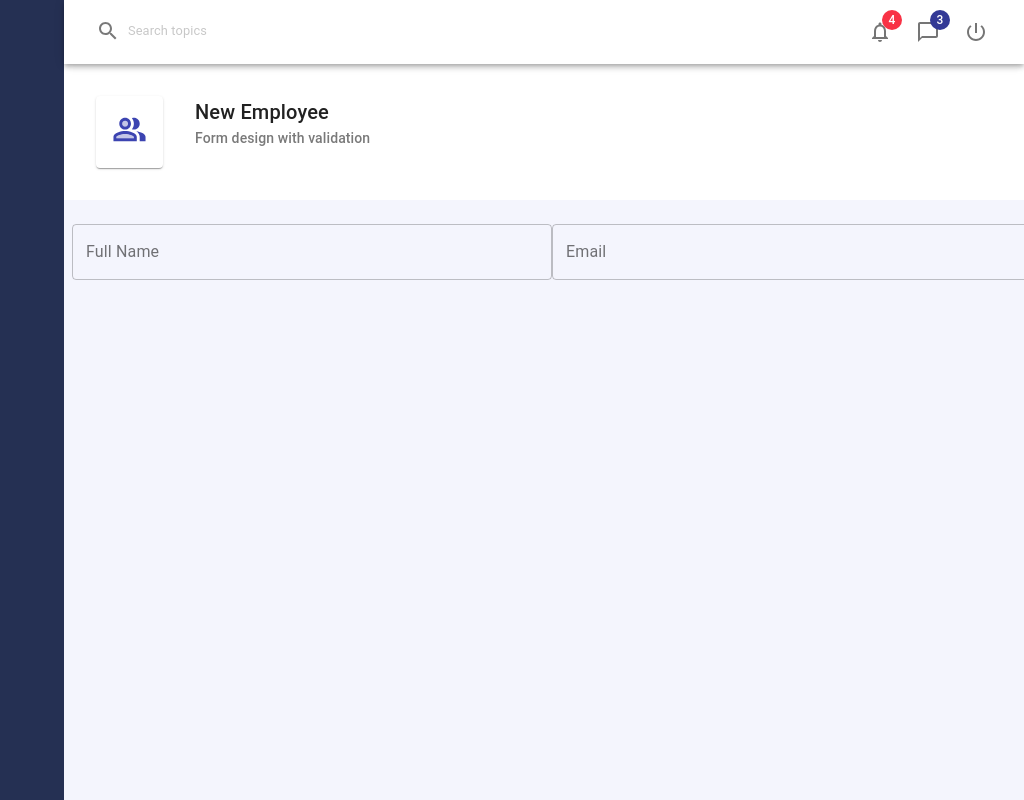
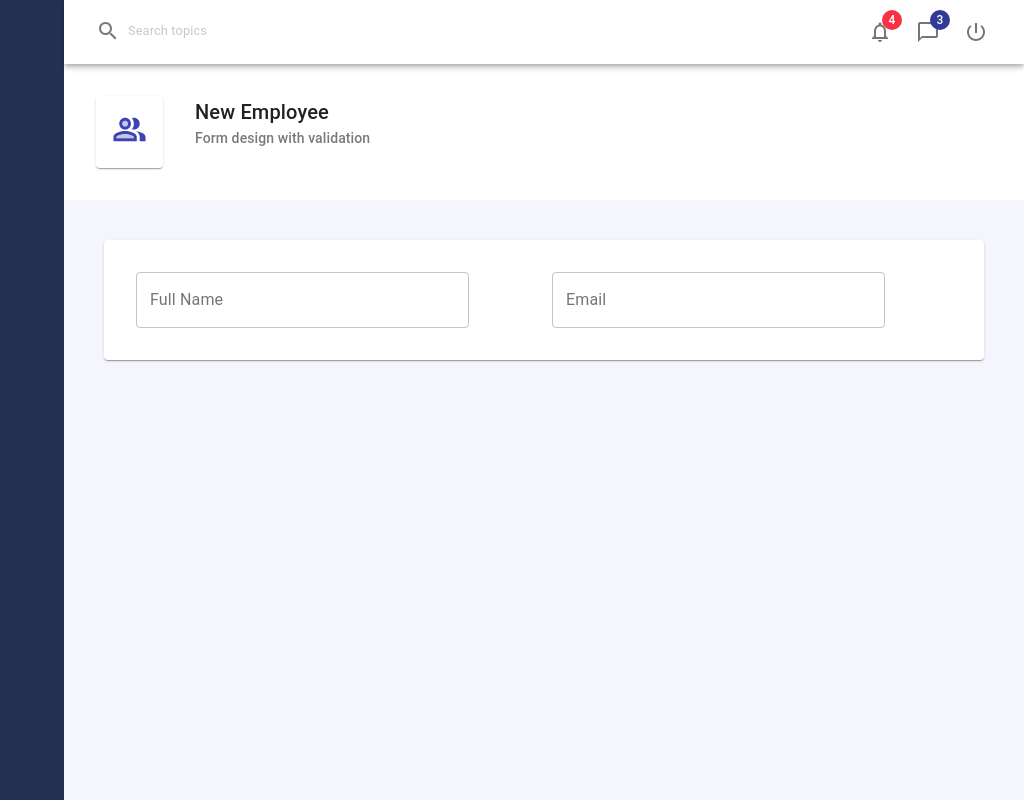
Before and after one commit to jhonnybaltros/React-System-With-MaterialUi, a React (Create React App) app: page / in a window 1280 px wide. Shown: the whole page, without its empty margins (256-1280 px from the left). Built offline with nearby package versions, Linux system fonts and the light colour scheme.

Commit message:
EmployeesCard

```diff
--- a/src/pages/Employees/EmployeeForm.js
+++ b/src/pages/Employees/EmployeeForm.js
@@ -4,7 +4,7 @@ import React, {useState, useEffect} from 'react'
 const useStyle = makeStyles(theme =>({
     root: {
         '& .MuiFormControl-root': {
-            width: '100%',
+            width: '80%',
             margin: theme.spacing(1)
         }
     }
--- a/src/pages/Employees/Employees.js
+++ b/src/pages/Employees/Employees.js
@@ -2,8 +2,19 @@ import React from 'react'
 import EmployeeForm from './EmployeeForm'
 import PageHeader from '../../Components/PageHeader';
 import PeopleOutlineTwoToneIcon  from '@material-ui/icons/PeopleAltTwoTone';
+import { Paper, makeStyles } from '@material-ui/core';
+
+const useStyles = makeStyles(theme =>({
+  pageContent:{
+    margin: theme.spacing(5),
+    padding: theme.spacing(3)
+  }
+}))
 
 export default function Employees() {
+
+    const classes = useStyles();
+
     return (
         <>
         <PageHeader
@@ -11,7 +22,10 @@ export default function Employees() {
           subtitle="Form design with validation"
           icon = {<PeopleOutlineTwoToneIcon fontSize="large" />}
           />
-        <EmployeeForm />
+          <Paper className={classes.pageContent}>
+              <EmployeeForm />
+          </Paper>
+
         </>
     )
 }
```
